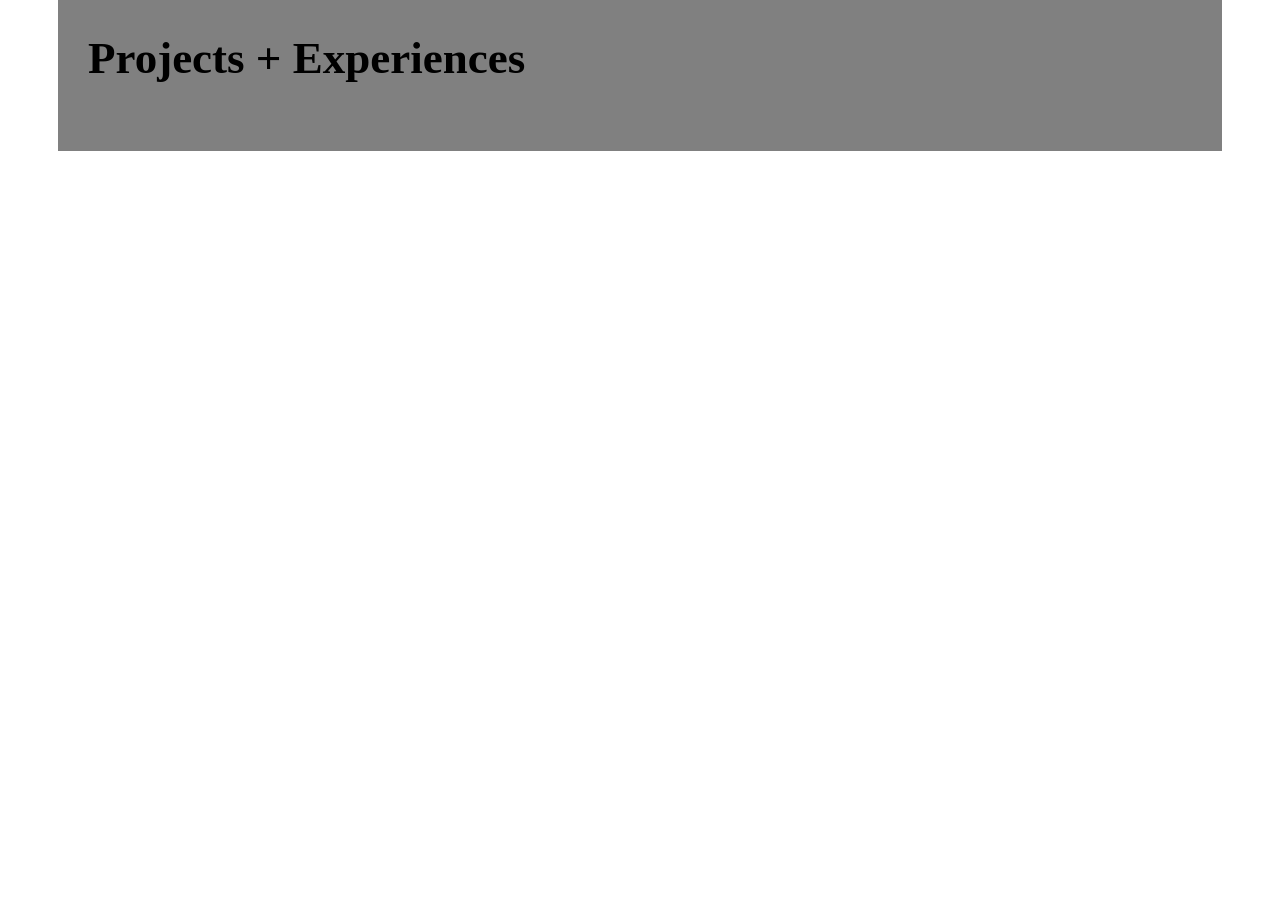
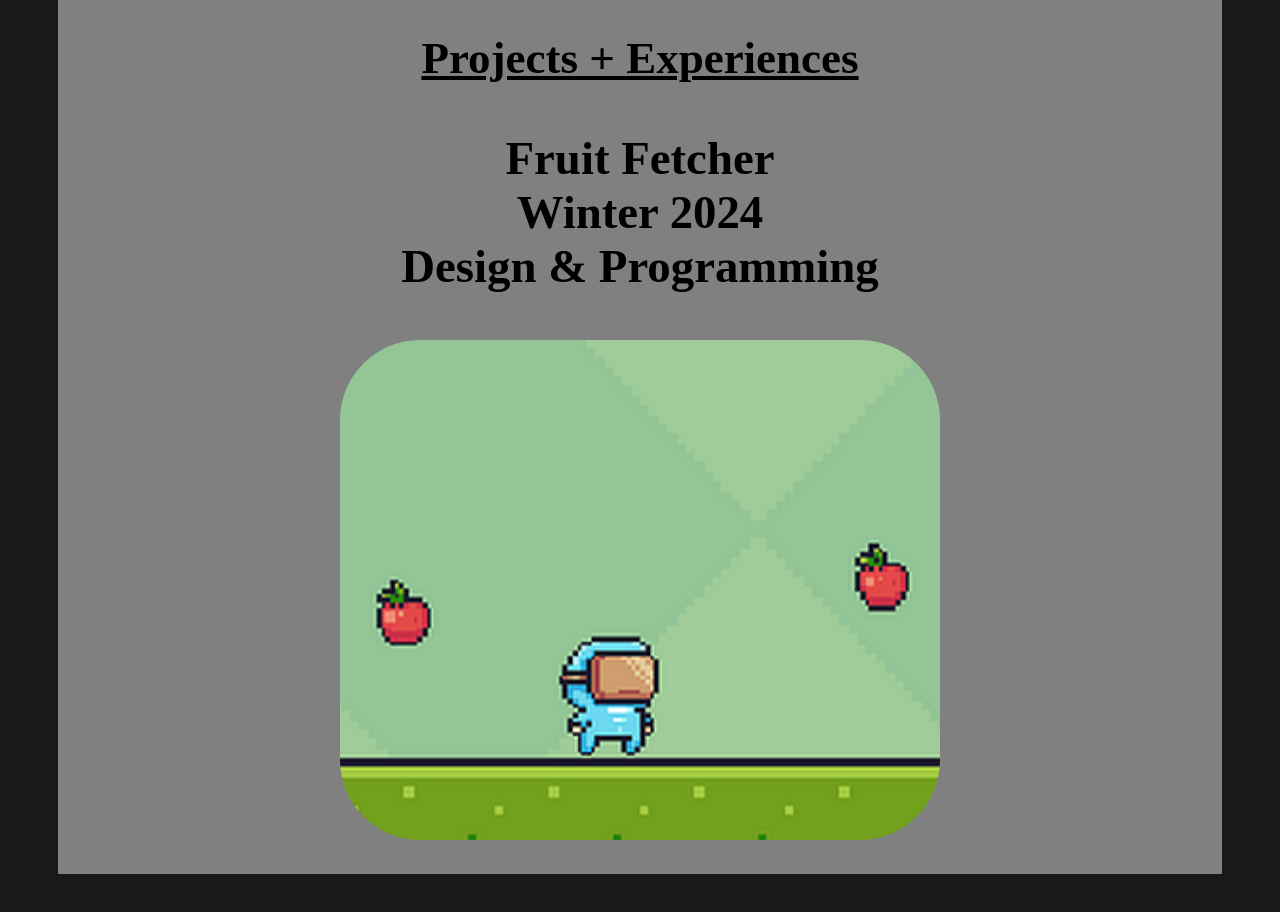
Before and after one commit to Waysidechimp/portfolio-site, a React (Vite) app: page / in a window 1280 px wide. Shown: the part 860-1772 px from the top of the page. Before the commit the page ends 1061 px from the top, so only its background shows below. Built offline with nearby package versions, Linux system fonts and the light colour scheme.

Commit message:
Beginnings of portfolio frontend

```diff
--- a/src/App.jsx
+++ b/src/App.jsx
@@ -1,5 +1,6 @@
 import { useState } from 'react'
 import stockImg from './assets/portrait.png'
+import fruitFetcherImg from './assets/FruitFetcher.png'
 import Project from './components/Project.jsx'
 import './index.css'
 
@@ -23,6 +24,11 @@ Here you'll find some projects I've worked on, along with my resume. Feel free t
       </div>
       <div className='projects'>
         <h2 className='projects_title'>Projects + Experiences</h2>
+        <Project
+          projectTitle="Fruit Fetcher"
+          projectDate="Winter 2024"
+          projectRole="Design & Programming"
+          projectImg={fruitFetcherImg}  />
       </div>
     </div>
   )
--- a/src/components/Project.jsx
+++ b/src/components/Project.jsx
@@ -1,7 +1,14 @@
-const Project = () => {
+const Project = ({projectTitle, projectDate, projectRole, projectImg}) => {
+    const projectTitles = `${projectTitle}\n${projectDate}\n${projectRole}`
+
     return (
-        <div>
-
+        <div className="project">
+            <div className="project_text">
+                <h3>{projectTitles}</h3>
+            </div>
+            <div >
+                <img src={projectImg} className="project_image"/>
+            </div>
         </div>
     )
 }
--- a/src/index.css
+++ b/src/index.css
@@ -1,3 +1,7 @@
+:root {
+    background-color: rgb(23, 26, 25);
+}
+
 .content {
     background-color: gray;
     align-content: center;
@@ -6,6 +10,7 @@
 }
 
 .home_title {
+    text-align: center;
     font-size: 60px;
 }
 
@@ -14,6 +19,8 @@
 }
 
 .intro_header {
+    text-decoration: underline;
+    text-align: center;
     font-size: 45px;
 }
 
@@ -31,5 +38,22 @@
 }
 
 .projects_title {
+    text-decoration: underline;
+    text-align: center;
     font-size: 45px;
 }
+
+.project {
+    white-space: pre-line;
+    text-align: center;
+}
+
+.project_text {
+    font-size: 40px;
+}
+
+.project_image {
+    height: 500px;
+    width: 600px;
+    border-radius: 80px;
+}
```
Also changed, not shown: src/assets/FruitFetcher.png (added).
